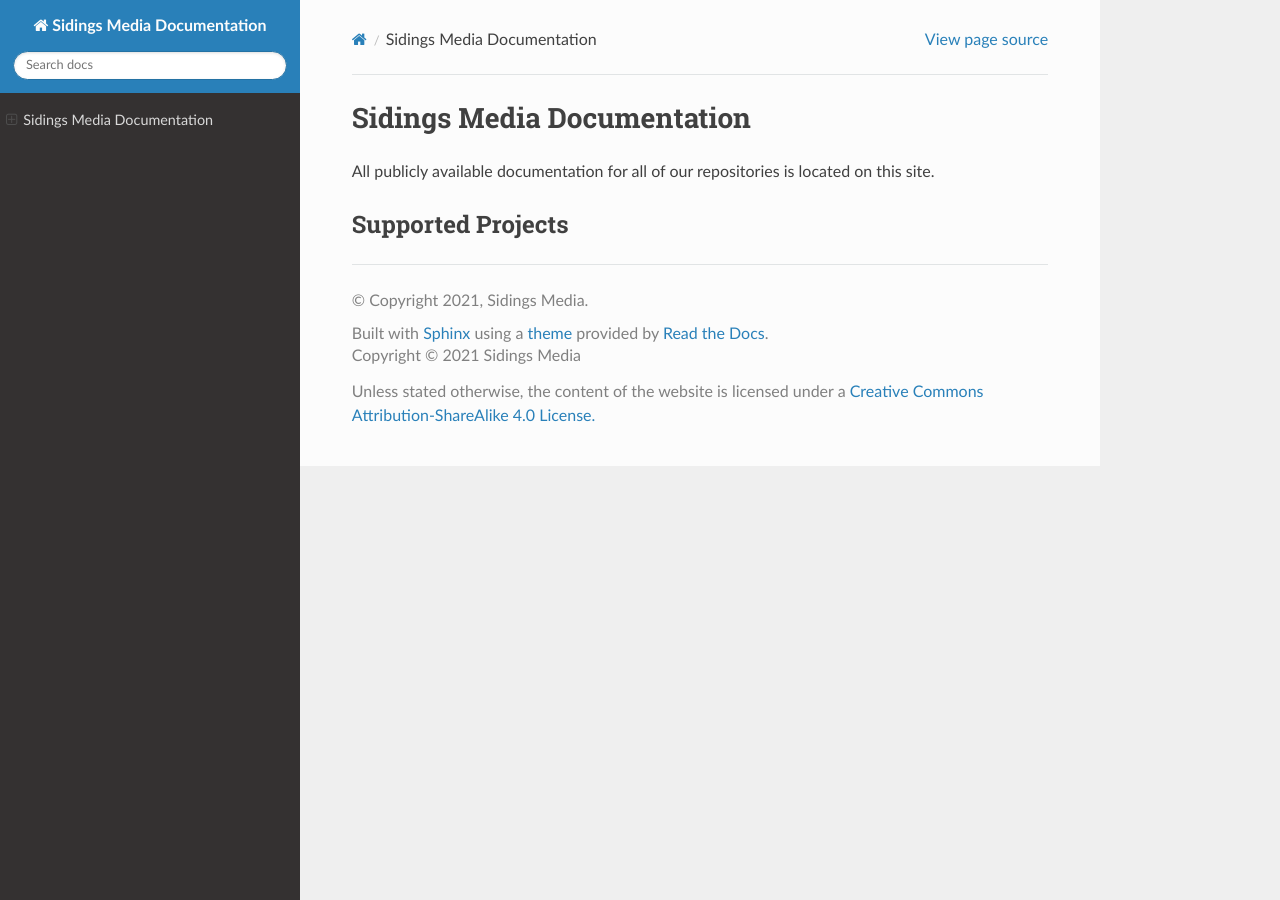
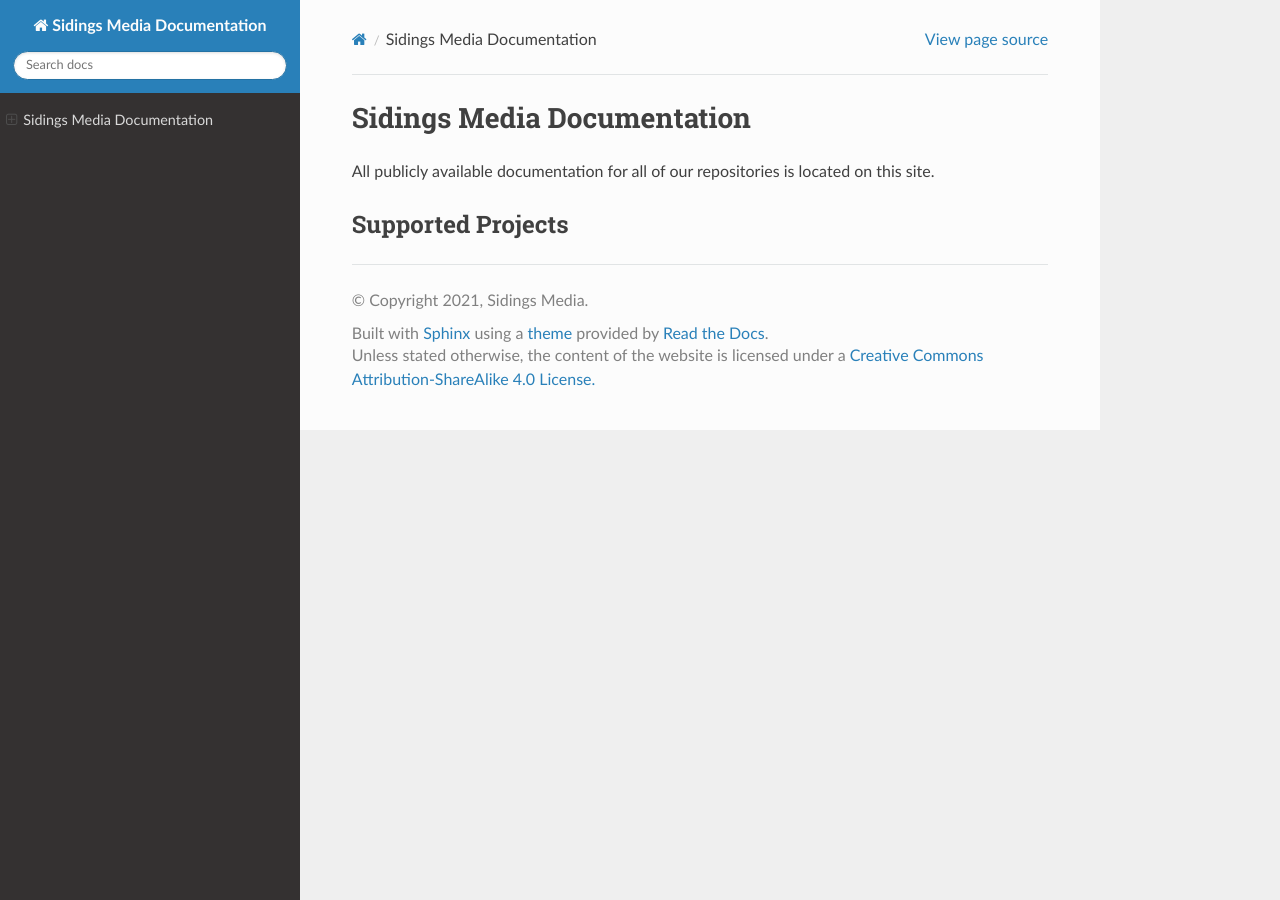
Before and after one commit to SidingsMedia/Sidings-Media-Docs, a Sphinx documentation site: the page built from docs/index.rst, in a window 1280 px wide. Built offline with Sphinx 7.4.7 and the Read the Docs theme 2.0.0, drawn with Linux system fonts in a browser that asks for light colours.

Commit message:
Updated footer
Signed-off-by: Matthew Nickson <mnickson@sidingsmedia.com>

```diff
--- a/docs/_templates/footer.html
+++ b/docs/_templates/footer.html
@@ -1,6 +1,5 @@
 {% extends "!footer.html" %}
 {% block extrafooter %}
-    <p>Copyright &copy; 2021 Sidings Media</p>
     <p>Unless stated otherwise, the content of the website is licensed under a <a href="http://creativecommons.org/licenses/by-sa/4.0/">Creative Commons Attribution-ShareAlike 4.0 License.</a></p>
     {{ super() }}
 {% endblock %}
```
